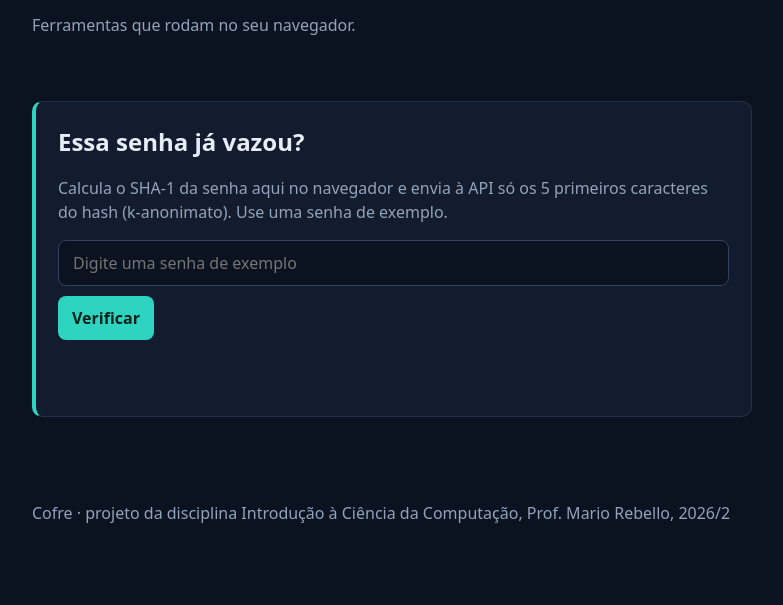
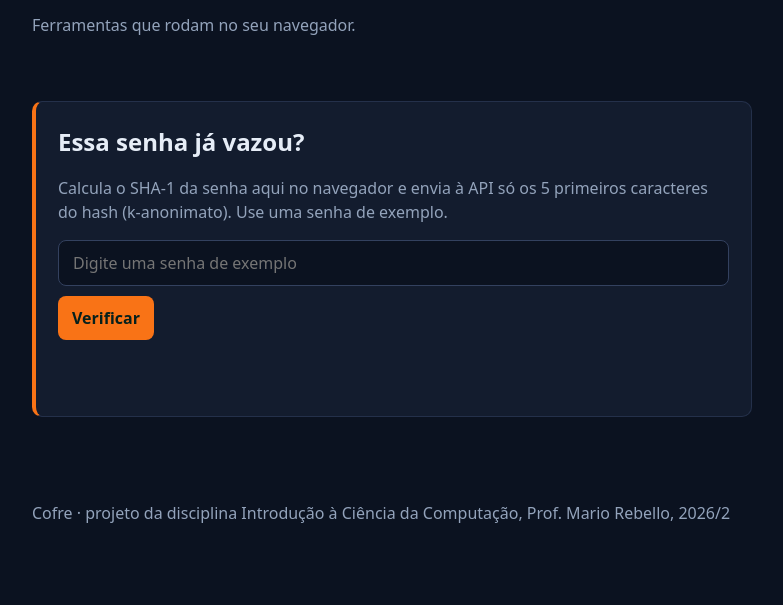
Before and after one commit to jerryluizaquino/cofre, a plain HTML site: page index.html in a window 1280 px wide. Shown: the part 195-800 px from the top of the page, without its empty margins (248-1031 px from the left). Drawn offline with Linux system fonts and the light colour scheme.

Commit message:
Tema B: muda a cor de desstaque

```diff
--- a/style.css
+++ b/style.css
@@ -1,6 +1,6 @@
 /* Cores do Cofre */
 :root {
-  --destaque: #2dd4bf;
+  --destaque: #f97316;
   --fundo: #0b1220;
   --cartao: #131c2e;
   --texto: #e6edf7;
```
